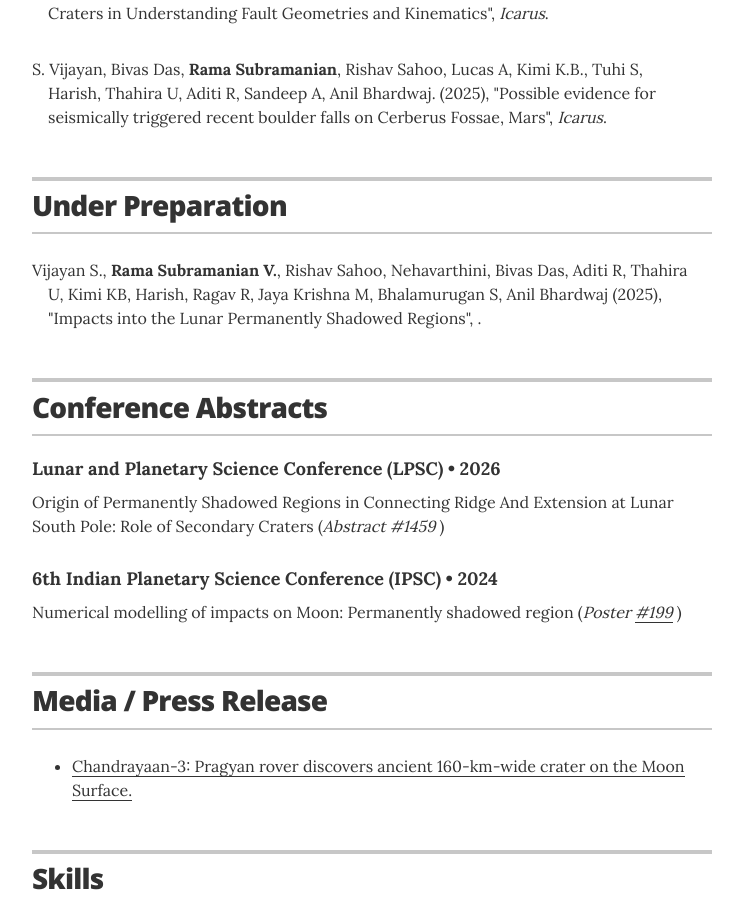
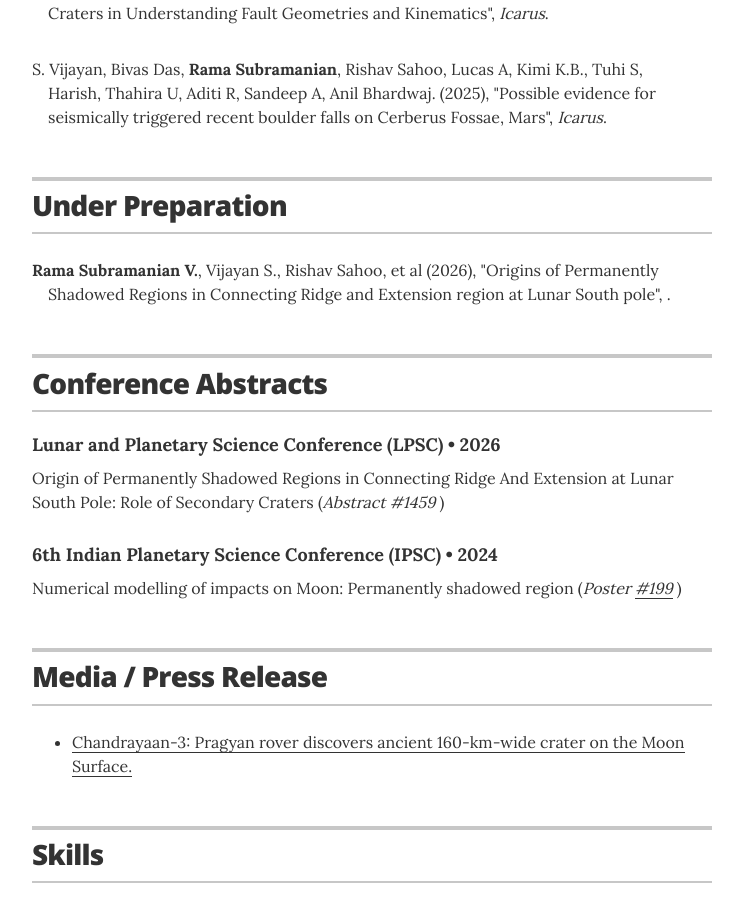
Before and after one commit to rasnv/rasnv.github.io, a Jekyll site: the page built from index.html, in a window 1280 px wide and 900 px high, scrolled down 1431 px. Shown: the whole window, without its empty margins (268-1011 px from the left). Built offline with Jekyll 4.4.1, drawn with Linux system fonts in a browser that asks for light colours.

Commit message:
Update title and authors in underprep.yml

```diff
--- a/_data/underprep.yml
+++ b/_data/underprep.yml
@@ -6,11 +6,11 @@
 #  year: 2025
 #  pages: Under-preparation
 
-- title: 'Impacts into the Lunar Permanently Shadowed Regions'
-  authors: 'Vijayan S., <b>Rama Subramanian V.</b>, Rishav Sahoo, Nehavarthini, Bivas Das, Aditi R, Thahira U, Kimi KB, Harish, Ragav R, Jaya Krishna M, Bhalamurugan S, Anil Bhardwaj'
+- title: 'Origins of Permanently Shadowed Regions in Connecting Ridge and Extension region at Lunar South pole'
+  authors: '<b>Rama Subramanian V.</b>, Vijayan S., Rishav Sahoo, et al'
 #  journal: Icarus
 #  volume: 128
-  year: 2025
+  year: 2026
 #  pages: Under-preparation
 
 #- title: 'Impacts intro Ultra Cold traps in Lunar South Polar region'
```
